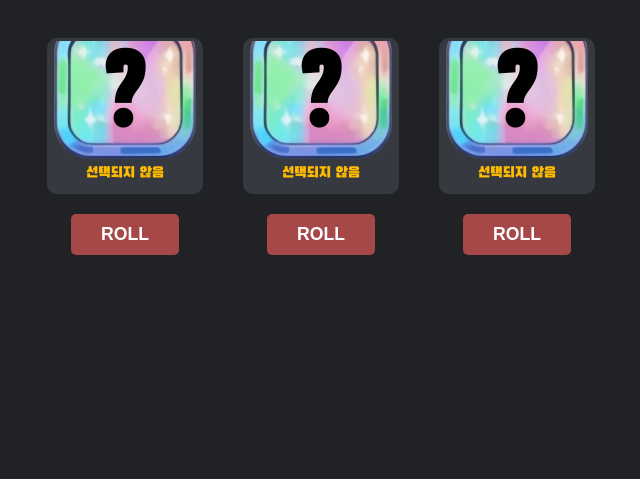
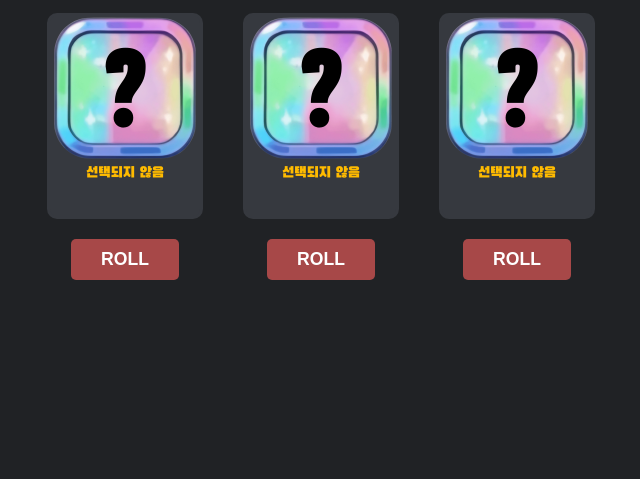
Before and after one commit to madrenso-sys/bomul, a plain HTML site: page index.html in a window 1280 px wide. Shown: the part 321-800 px from the top of the page, without its empty margins (319-959 px from the left). Drawn offline with Linux system fonts and the light colour scheme.

Commit message:
Update style.css

```diff
--- a/style.css
+++ b/style.css
@@ -29,13 +29,13 @@ body {
 }
 
 .roll-item img {
-    width: 150px;  /* 이미지 크기 */
-    height: 150px;
+    width: 150px;   /* 가로 크기 */
+    height: 200px;  /* 3:4 비율 고려 세로 크기 조정 */
     border-radius: 10px;
     margin-bottom: 20px;
     background-color: #36393f;
     border: 3px solid #36393f;
-    object-fit: cover; /* 이미지가 잘리지 않고 채워지도록 설정 */
+    object-fit: contain; /* 이미지가 잘리지 않도록 contain으로 변경 */
 }
 
 .roll-button {
@@ -53,4 +53,5 @@ body {
 
 .roll-button:hover {
     background-color: #8c3e3e; /* 호버 효과 */
+
 }
```
